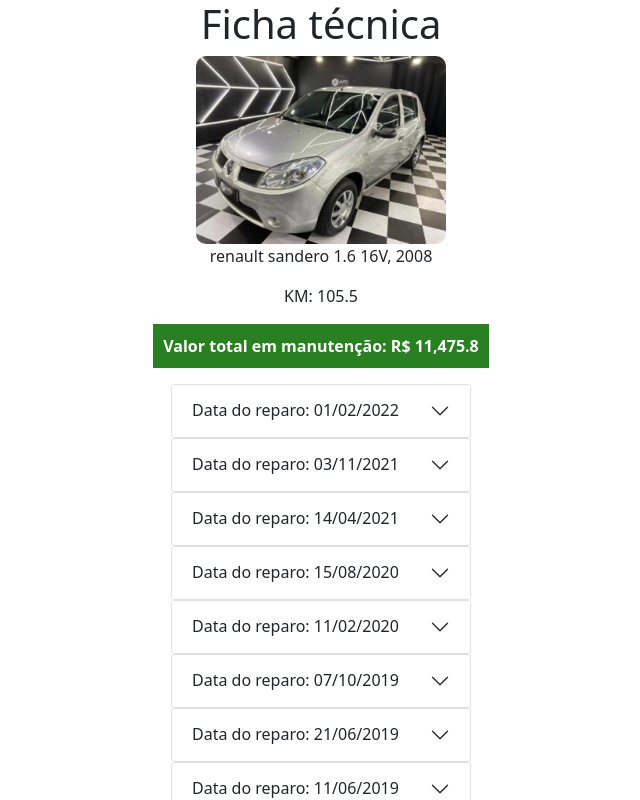
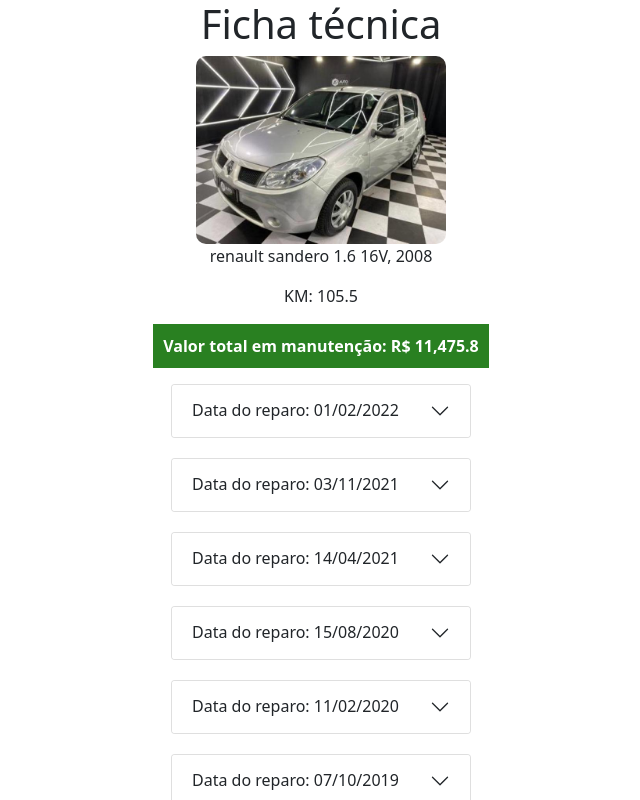
Before and after one commit to cpwaldow/car-repair, a React (Create React App) app: page / in a window 1280 px wide. Shown: the top 800 px of the page, without its empty margins (319-959 px from the left). Built offline with nearby package versions, Linux system fonts and the light colour scheme.

Commit message:
trocando nome da classe

```diff
--- a/src/Problems.jsx
+++ b/src/Problems.jsx
@@ -9,7 +9,7 @@ class Problems extends Component {
   render() {
     const { date, price, products, services } = this.props.repato;
     return (
-      <section className='container teste'>
+      <section className='container acc-section'>
         <Accordion>
           <Accordion.Item eventKey='0' className='acc-item'>
             <Accordion.Header>Data do reparo: {date}</Accordion.Header>
```
